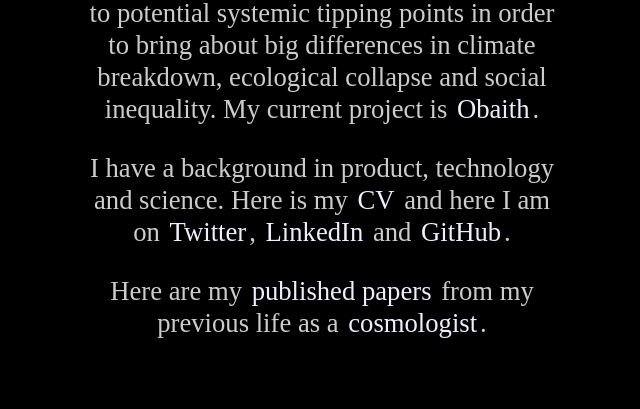
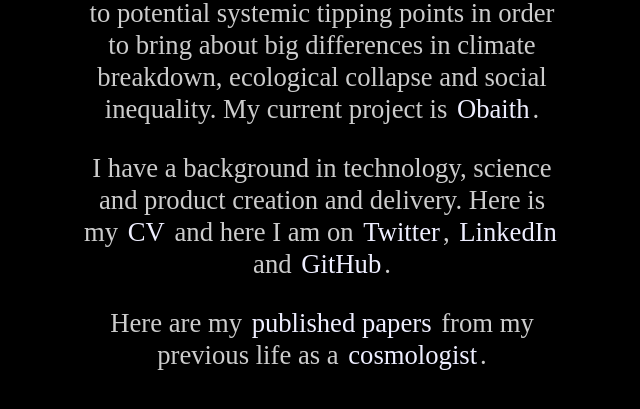
Before and after one commit to jimCresswell/jimcresswell.github.io, a plain HTML site: page index.html in a window 1280 px wide. Shown: the part 287-696 px from the top of the page, without its empty margins (318-958 px from the left). Drawn offline with Linux system fonts and the light colour scheme.

Commit message:
Update index.html

```diff
--- a/index.html
+++ b/index.html
@@ -34,7 +34,7 @@
 			</h1>
 			<section class="description">
 				<p>My name is <span itemprop="name">Jim Cresswell</span>. I am an <span itemprop="role">entrepreneur</span> trying to apply small changes to potential systemic tipping points in order to bring about big differences in climate breakdown, ecological collapse and social inequality. My current project is <a href="https://www.obaith.com/">Obaith</a>.</p>
-				<p>I have a background in product, technology and science. Here is my <a href="http://jimcresswell.net/cv">CV</a> and here I am on <a href="https://twitter.com/JimCresswell">Twitter</a>, <a href="http://uk.linkedin.com/in/jimcresswell/">LinkedIn</a> and <a href="https://github.com/jimCresswell/">GitHub</a>.</p>
+				<p>I have a background in technology, science and product creation and delivery. Here is my <a href="http://jimcresswell.net/cv">CV</a> and here I am on <a href="https://twitter.com/JimCresswell">Twitter</a>, <a href="http://uk.linkedin.com/in/jimcresswell/">LinkedIn</a> and <a href="https://github.com/jimCresswell/">GitHub</a>.</p>
 				<p>Here are my <a href="https://arxiv.org/search/?searchtype=author&query=Cresswell%2C+J+G">published papers</a> from my previous life as a <a href="http://en.wikipedia.org/wiki/Physical_cosmology">cosmologist</a>.</p>
 			</section>
 		</article>
```
